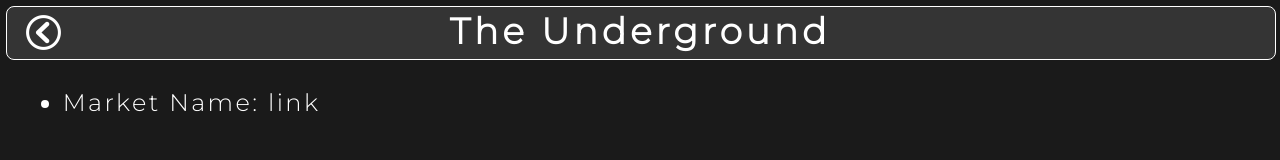
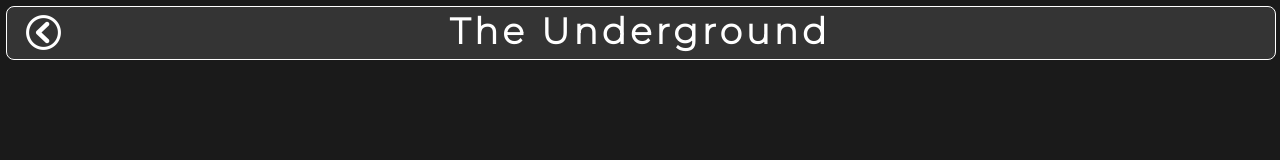
Before and after one commit to 0ItsCleo0/SidewaysUniversity, a plain HTML site: page underground.html in a window 1280 px wide. Drawn offline with Linux system fonts and the light colour scheme.

Commit message:
Removed Temp Links

```diff
--- a/underground.html
+++ b/underground.html
@@ -18,7 +18,7 @@
         </div>
         <div class="market-links">
             <ul>
-                <li>Market Name: <a href="marketexample.html">link</a></li>
+
             </ul>
         </div>
     </body>
```
